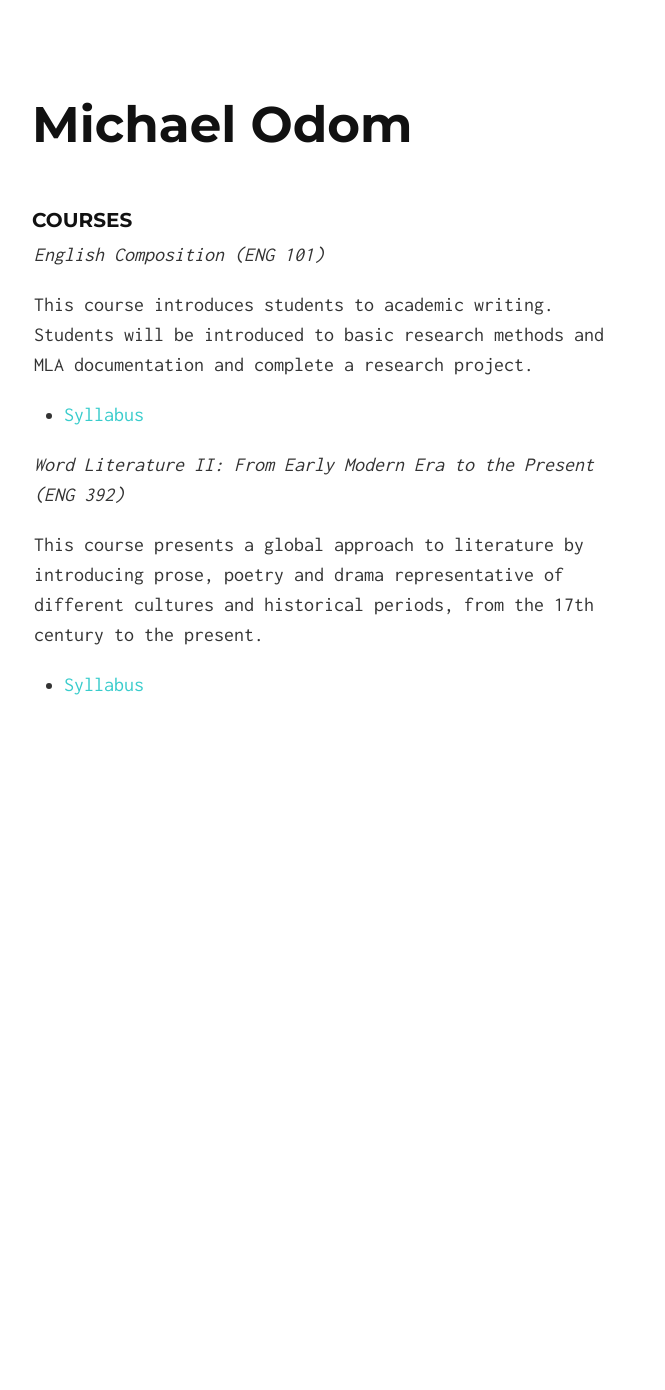
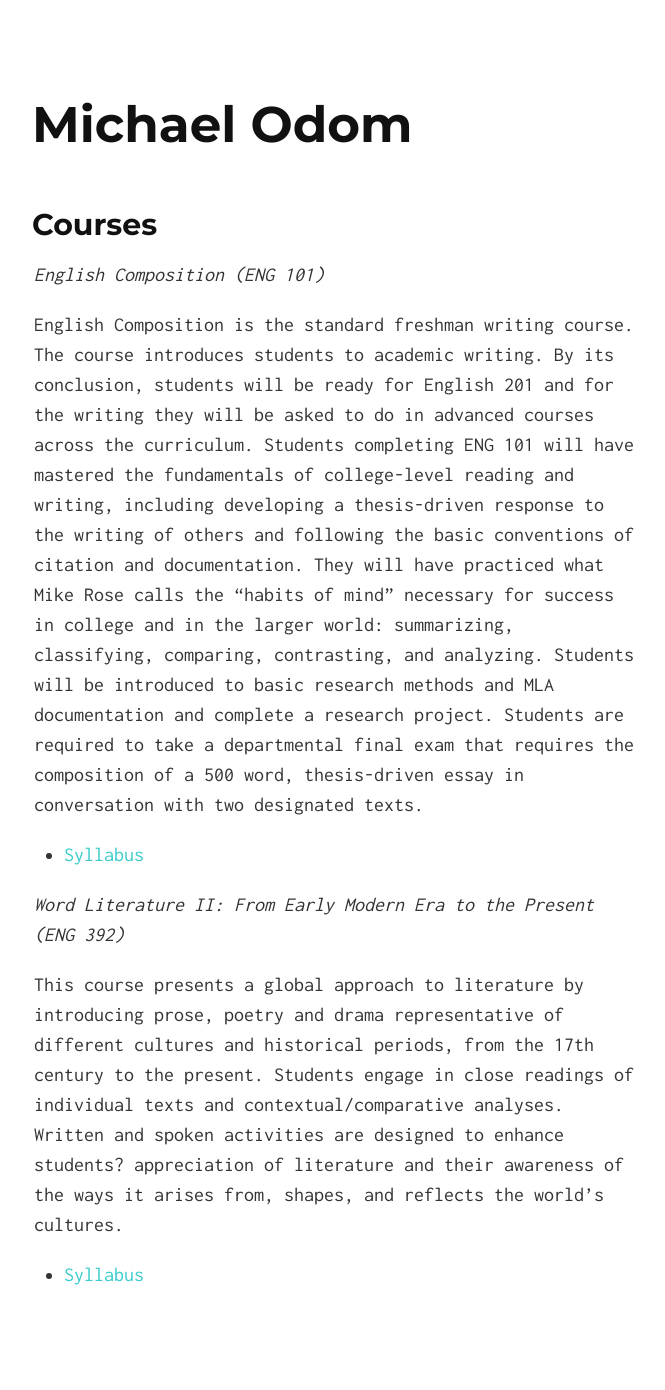
Before and after one commit to michaelodom/michaelodom.github.io, a Jekyll site: the page built from courses/index.md, in a window 1280 px wide. Shown: the whole page, without its empty margins (306-971 px from the left). Built offline with Jekyll 4.4.1, drawn with Linux system fonts in a browser that asks for light colours; nearby versions of some CDN libraries; before the commit the page ends 900 px from its top, so only the background shows below that.

Commit message:
Update index.md

```diff
--- a/courses/index.md
+++ b/courses/index.md
@@ -3,17 +3,17 @@ title: Michael Odom
 layout: default
 ---
 
-### Courses
+## Courses
 
 *English Composition (ENG 101)*
 
-This course introduces students to academic writing. Students will be introduced to basic research methods and MLA documentation and complete a research project.
+English Composition is the standard freshman writing course. The course introduces students to academic writing. By its conclusion, students will be ready for English 201 and for the writing they will be asked to do in advanced courses across the curriculum. Students completing ENG 101 will have mastered the fundamentals of college-level reading and writing, including developing a thesis-driven response to the writing of others and following the basic conventions of citation and documentation. They will have practiced what Mike Rose calls the "habits of mind" necessary for success in college and in the larger world: summarizing, classifying, comparing, contrasting, and analyzing. Students will be introduced to basic research methods and MLA documentation and complete a research project. Students are required to take a departmental final exam that requires the composition of a 500 word, thesis-driven essay in conversation with two designated texts.
 
 * [Syllabus](https://www.bmcc.cuny.edu/wp-content/uploads/ported/syllabi/ENG101.pdf)
 
 
 *Word Literature II: From Early Modern Era to the Present (ENG 392)*
 
-This course presents a global approach to literature by introducing prose, poetry and drama representative of different cultures and historical periods, from the 17th century to the present.
+This course presents a global approach to literature by introducing prose, poetry and drama representative of different cultures and historical periods, from the 17th century to the present. Students engage in close readings of individual texts and contextual/comparative analyses. Written and spoken activities are designed to enhance students? appreciation of literature and their awareness of the ways it arises from, shapes, and reflects the world's cultures.
 
 * [Syllabus](https://www.bmcc.cuny.edu/wp-content/uploads/ported/syllabi/ENG392.pdf)
```
